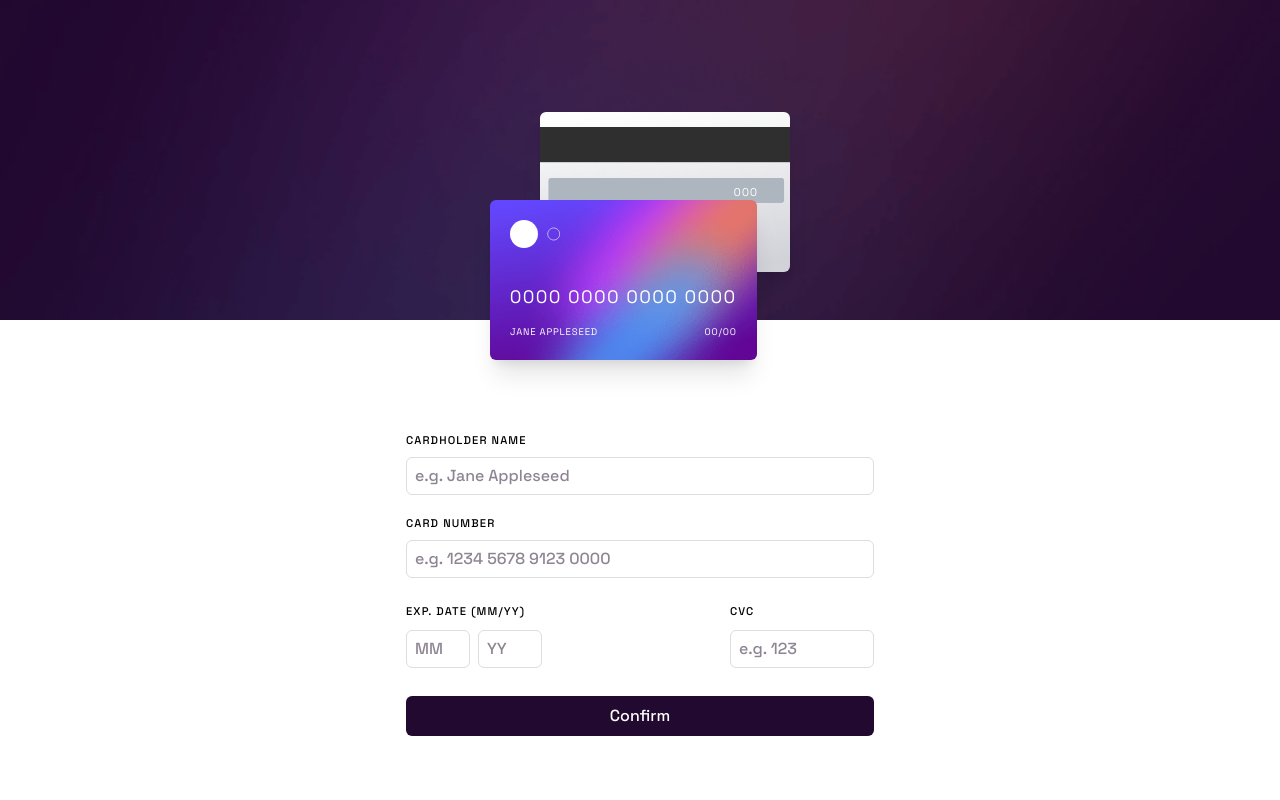
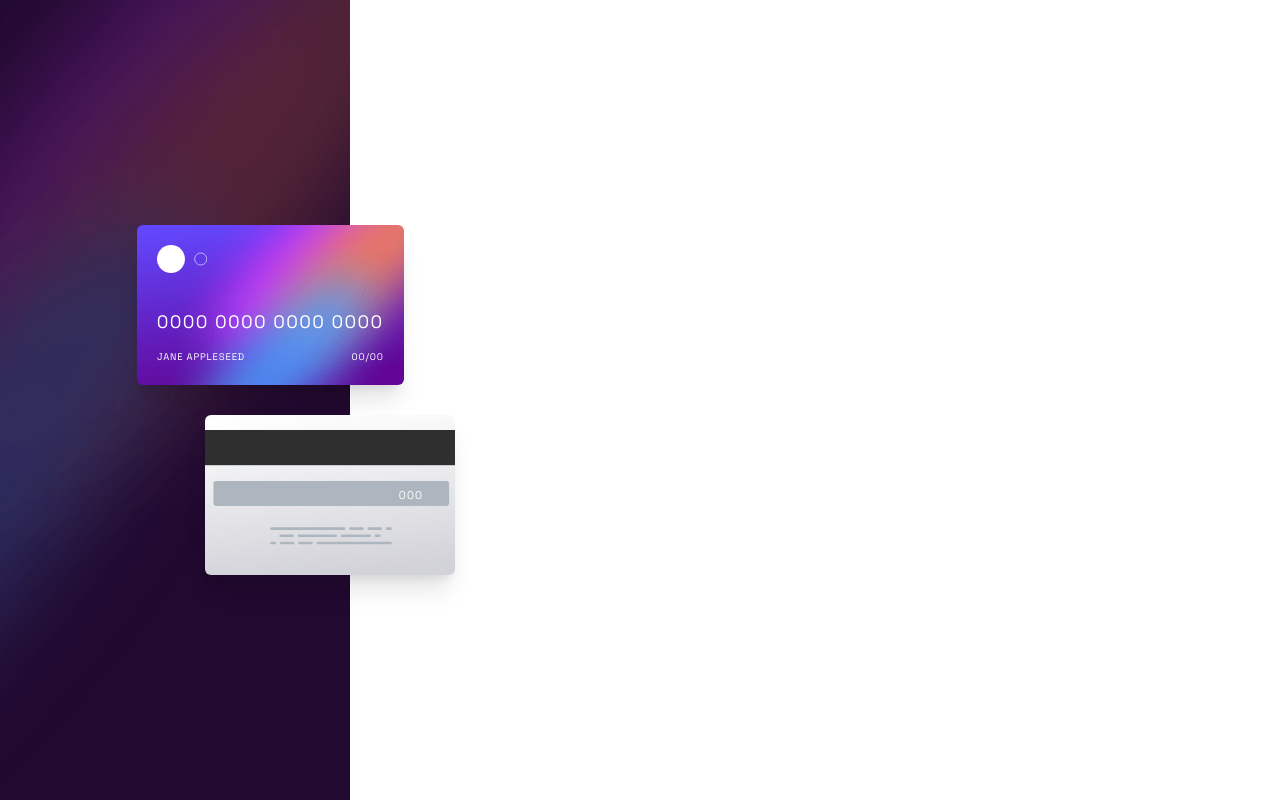
Before and after one commit to sara11211/interactive-card-details-form, a React (Vite) app: page / in a window 1280 px wide. Built offline with nearby package versions, Linux system fonts and the light colour scheme.

Commit message:
first desktop layout attempt

```diff
--- a/src/App.jsx
+++ b/src/App.jsx
@@ -14,8 +14,8 @@ const App = () => {
 
   return (
     <main className="w-full h-screen font-medium font-space-grotesk">
-      <div className="bg-[url('../src/assets/images/bg-main-mobile.png')] bg-no-repeat bg-cover bg-center h-[40%] flex justify-center items-center w-full">
-        <div className="min-w-[300px] h-full relative pt-24">
+      <div className="bg-[url('../src/assets/images/bg-main-mobile.png')] bg-no-repeat bg-cover bg-center h-[40%] flex justify-center items-center max-md:w-full md:bg-[url('../src/assets/images/bg-main-desktop.png')] md:absolute md:top-0 md:left-0 md:h-full">
+        <div className="min-w-[300px] max-md:h-full relative max-md:pt-24 md:flex md:items-center md:justify-center min-h-[350px] md:left-[30%] md:min-w-[350px]">
           <CardFront
             cardholderName={cardholderName}
             cardNumber={cardNumber}
@@ -26,7 +26,7 @@ const App = () => {
           <CardBack cvc={cvc} />
         </div>
       </div>
-      <div className="pt-24 max-w-[500px] px-4 mx-auto">
+      {/* <div className="pt-24 max-w-[500px] px-4 mx-auto">
         <CardForm
           setCardholderName={setCardholderName}
           setCardNumber={setCardNumber}
@@ -34,7 +34,7 @@ const App = () => {
           setExpYear={setExpYear}
           setCvc={setCvc}
         />
-      </div>
+      </div> */}
       {/* <div className="my-24 max-w-[280px] grid mx-auto">
       <ThankYou />
       </div> */}
--- a/src/components/CardBack.jsx
+++ b/src/components/CardBack.jsx
@@ -2,7 +2,7 @@ const CardBack = ({ cvc }) => {
   const cvcFormatted = (cvc || "000").padEnd(3, "0");
 
   return (
-    <div className="bg-[url('../src/assets/images/bg-card-back.png')] bg-center bg-no-repeat card py-16 flex items-center justify-end px-8 bottom-12 right-0">
+    <div className="bg-[url('../src/assets/images/bg-card-back.png')] bg-center bg-no-repeat card py-16 flex items-center justify-end px-8 max-md:bottom-12 max-md:right-0 md:bottom-0 md:right-0">
       <p
         className="text-[0.7rem] tracking-widest"
         style={{ fontVariantNumeric: "tabular-nums" }}
--- a/src/components/CardFront.jsx
+++ b/src/components/CardFront.jsx
@@ -7,7 +7,7 @@ const CardFront = ({ cardholderName, cardNumber, expMonth, expYear }) => {
     .replace(/(\d{4})(?=\d)/g, "$1 ");
 
   return (
-    <div className="card bg-[url('../src/assets/images/bg-card-front.png')] z-10 p-5 grid gap-8 -bottom-10">
+    <div className="card bg-[url('../src/assets/images/bg-card-front.png')] z-10 p-5 grid gap-8 max-md:-bottom-10 md:top-0 md:left-8">
       <img src={cardLogo} alt="card logo" width={50} />
       <div className="grid gap-3">
         <p
```
